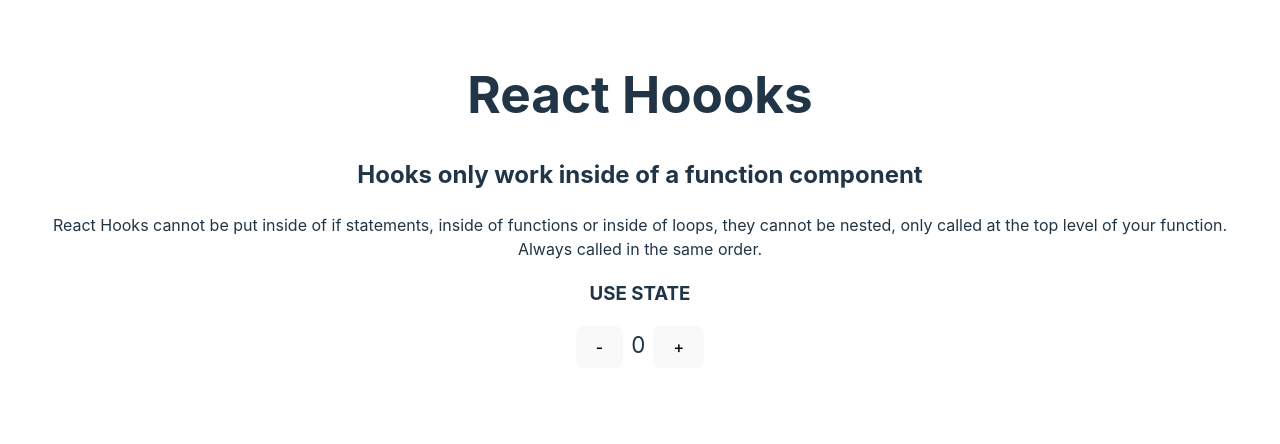
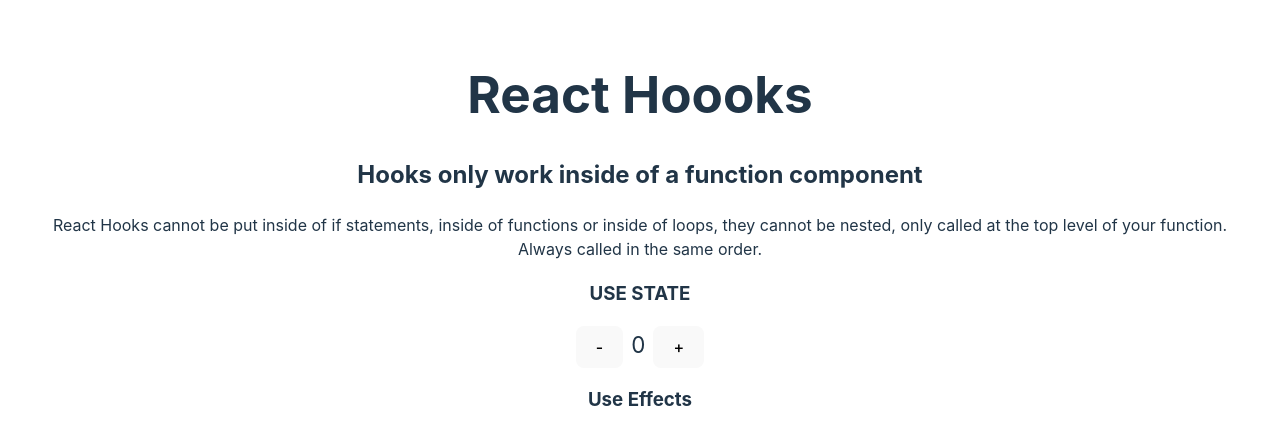
Before and after one commit to 1am-programmer/React-Hooks, a React (Vite) app: page / in a window 1280 px wide. Shown: the top 444 px of the page. Built offline with nearby package versions, Linux system fonts and the light colour scheme.

Commit message:
DIRECTORY

```diff
--- a/src/App.jsx
+++ b/src/App.jsx
@@ -1,8 +1,7 @@
-import { useState } from 'react'
-import reactLogo from './assets/react.svg'
-import viteLogo from '/vite.svg'
 import './App.css'
-import Usestate from './Usestate'
+import Usestate from './Hooks/Usestate'
+import Useeffect from './Hooks/Useeffect'
+
 
 function App() {
 
@@ -14,6 +13,7 @@ function App() {
     <p>React Hooks cannot be put inside of if statements, inside of functions or inside of loops, they cannot be nested,
       only called at the top level of your function. Always called in the same order.</p>
     <Usestate/>
+    <Useeffect/>
    </div>
   )
 }
--- a/src/Useeffect.jsx
+++ b/src/Hooks/Useeffect.jsx
@@ -1,9 +1,10 @@
-import React from 'react'
+import React, {useEffect} from 'react'
+
 
 const Useeffect = () => {
   return (
     <div>
-      <h1>Use Effects</h1>
+      <h3>Use Effects</h3>
     </div>
   )
 }
```
Also changed, not shown: src/Hooks/Usestate.jsx (renamed from src/Usestate.jsx).
